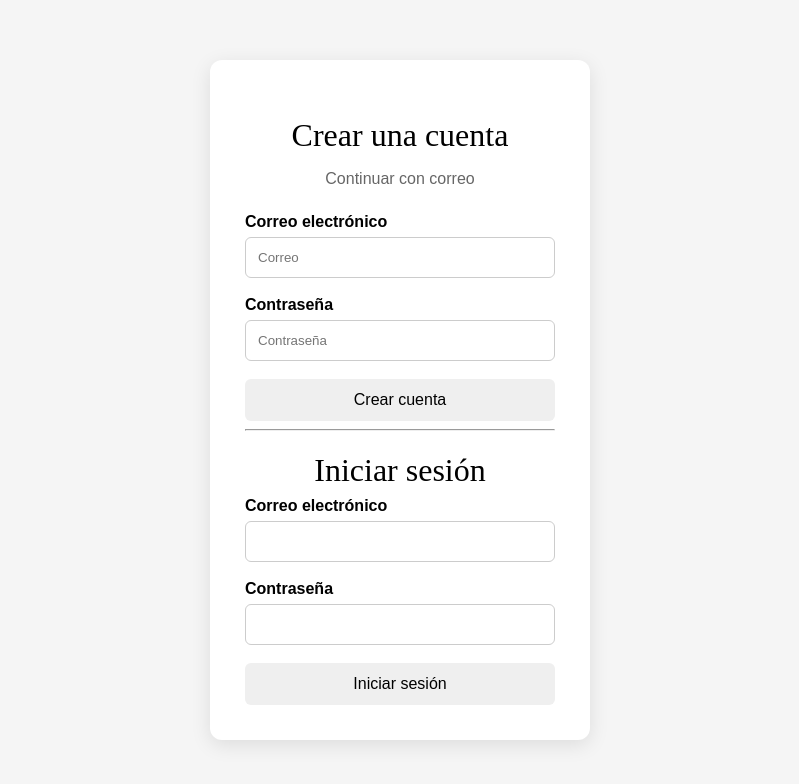
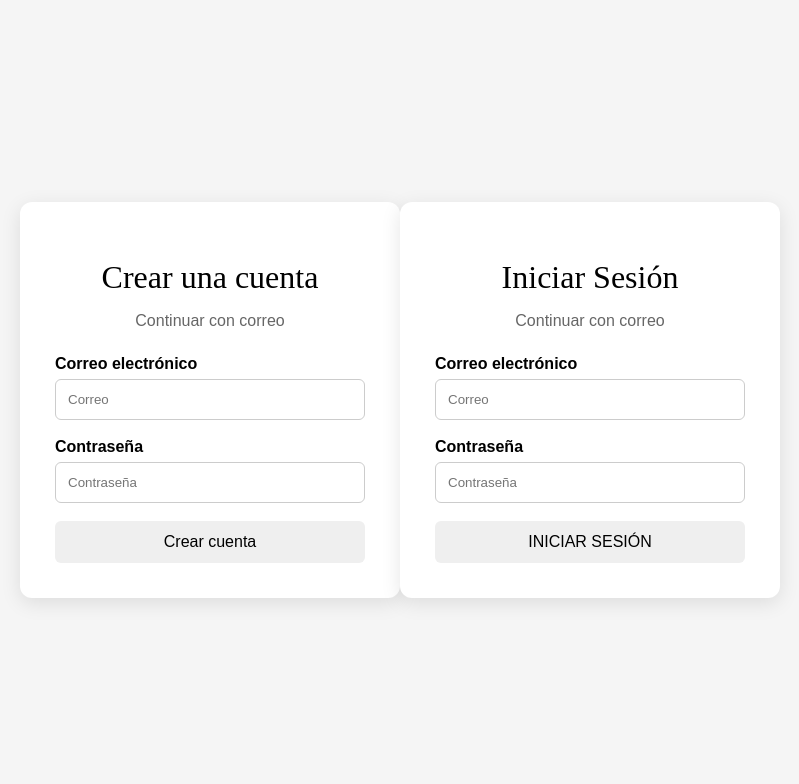
Before and after one commit to Gian-ll/amplify-simple-auth, a React (Vite) app: page / in a window 1280 px wide. Shown: the top 784 px of the page, without its empty margins (240-1039 px from the left). Built offline with nearby package versions, Linux system fonts and the light colour scheme; no server answers; a web font is replaced by a local one; what aws-amplify would draw is missing.

Commit message:
refactor: reorganizar estilos en el componente Login y agregar manejo de confirmación de correo

```diff
--- a/src/App.tsx
+++ b/src/App.tsx
@@ -96,9 +96,8 @@ export default function App() {
 
         {message && <p className="message">{message}</p>}
 
-        <hr />
-         <Login />
       </div>
+      <Login />
     </main>
   );
 }
--- a/src/Login.tsx
+++ b/src/Login.tsx
@@ -1,5 +1,7 @@
+import { useState } from "react";
 import type { FormEvent } from "react";
-import { signIn } from "aws-amplify/auth";
+
+import { signIn, confirmSignUp } from "aws-amplify/auth";
 
 interface SignInFormElements extends HTMLFormControlsCollection {
   email: HTMLInputElement;
@@ -10,12 +12,17 @@ interface SignInForm extends HTMLFormElement {
   readonly elements: SignInFormElements;
 }
 
-export default function App() {
+export default function Login() {
+  const [showConfirmation, setShowConfirmation] = useState(false);
+  const [email, setEmail] = useState("");
+  const [code, setCode] = useState("");
 
   async function handleSubmit(event: FormEvent<SignInForm>) {
     event.preventDefault();
 
     const form = event.currentTarget;
+
+    setEmail(form.elements.email.value);
 
     try {
       const { nextStep } = await signIn({
@@ -31,25 +38,41 @@ export default function App() {
 
       if (nextStep.signInStep === "CONFIRM_SIGN_UP") {
         console.log("El usuario debe confirmar su cuenta");
+        setShowConfirmation(true);
       }
-
     } catch (error) {
       console.error("Error al iniciar sesión:", error);
     }
   }
 
+  async function handleConfirm(event: FormEvent) {
+    event.preventDefault();
+
+    try {
+      await confirmSignUp({ username: email, confirmationCode: code });
+
+      console.log("¡Cuenta confirmada correctamente!");
+
+      setShowConfirmation(false);
+    } catch (error) {
+      console.error("Error al confirmar cuenta:", error);
+    }
+  }
+
   return (
-    <main>
-      <h1>Iniciar sesión</h1>
-
+    <div className="register-card">
+      {!showConfirmation ? (
+        <>
+          <h1>Iniciar Sesión</h1>
+          <p>Continuar con correo</p>
           <form onSubmit={handleSubmit}>
-
             <label htmlFor="email">
               Correo electrónico
             </label>
 
             <input
               type="email"
+              placeholder="Correo"
               id="email"
               name="email"
               required
@@ -61,16 +84,44 @@ export default function App() {
 
             <input
               type="password"
+              placeholder="Contraseña"
               id="password"
               name="password"
               required
             />
 
             <button type="submit">
-          Iniciar sesión
+              INICIAR SESIÓN
             </button>
+          </form>
+        </>
+      ) : (
+        <>
+          <h1>Confirmar cuenta</h1>
 
+          <p>
+            Ingresa el código que recibiste en tu correo.
+          </p>
+
+          <form onSubmit={handleConfirm}>
+            <label htmlFor="codigoConfirm">
+              Código de confirmación
+            </label>
+
+            <input
+              type="text"
+              id="codigoConfirm"
+              value={code}
+              onChange={(e) => setCode(e.target.value)}
+              required
+            />
+
+            <button type="submit">
+              Confirmar cuenta
+            </button>
           </form>
-    </main>
+        </>
+      )}
+    </div>
   );
 }
```
Lines whose indentation alone changed are shown as unchanged.
